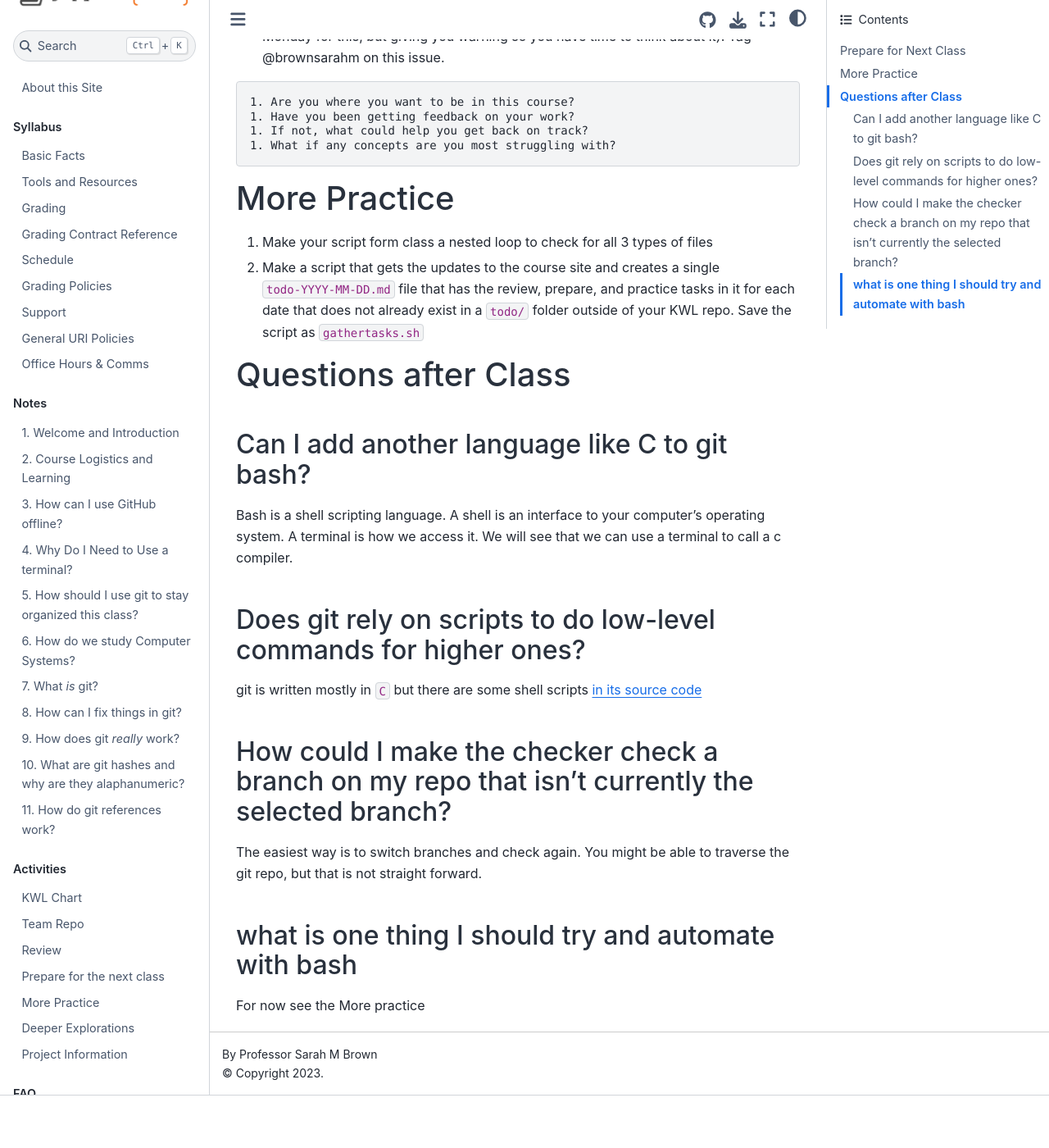
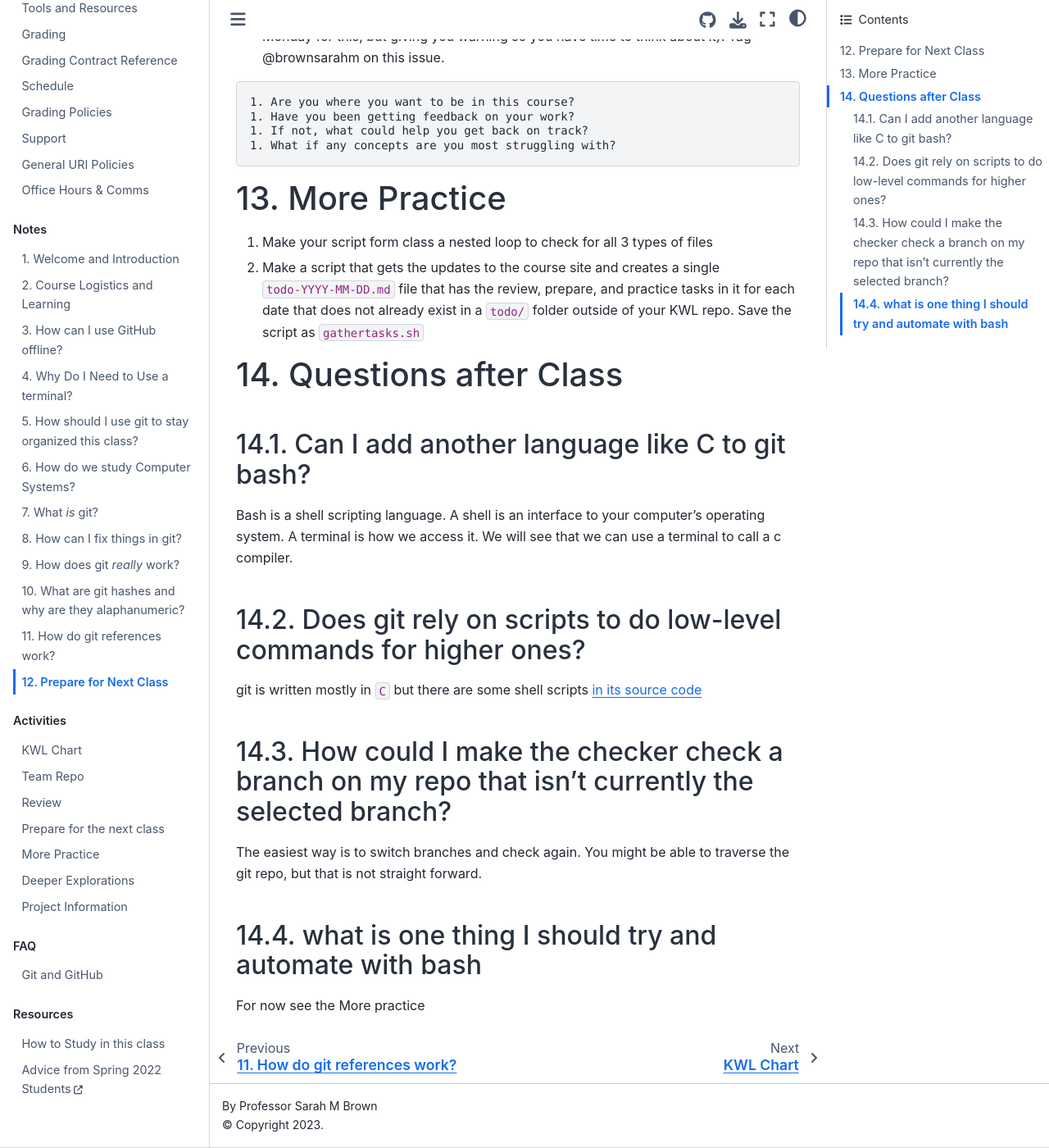
Before and after one commit to introcompsys/fall2022, a Jupyter Book: the page built from notes/2022-10-19.md, in a window 1280 px wide and 1400 px high, scrolled down 12596 px. Shown: the whole window at 82% size. Built offline with Jupyter Book 1.0.4 settings and Sphinx 7.4.7 and the Sphinx Book theme 1.1.4, drawn with Linux system fonts in a browser that asks for light colours; pages that are not in the unit, such as notebooks, are missing from menus; before the commit the page ends 13932 px from its top, so only the background shows below that.

Commit message:
link 10/19

```diff
--- a/_toc.yml
+++ b/_toc.yml
@@ -27,6 +27,7 @@ parts:
       - file: notes/2022-10-05
       - file: notes/2022-10-12
       - file: notes/2022-10-17
+      - file: notes/2022-10-19
   - caption: Activities
     chapters:
     - file: activities/kwl
```
